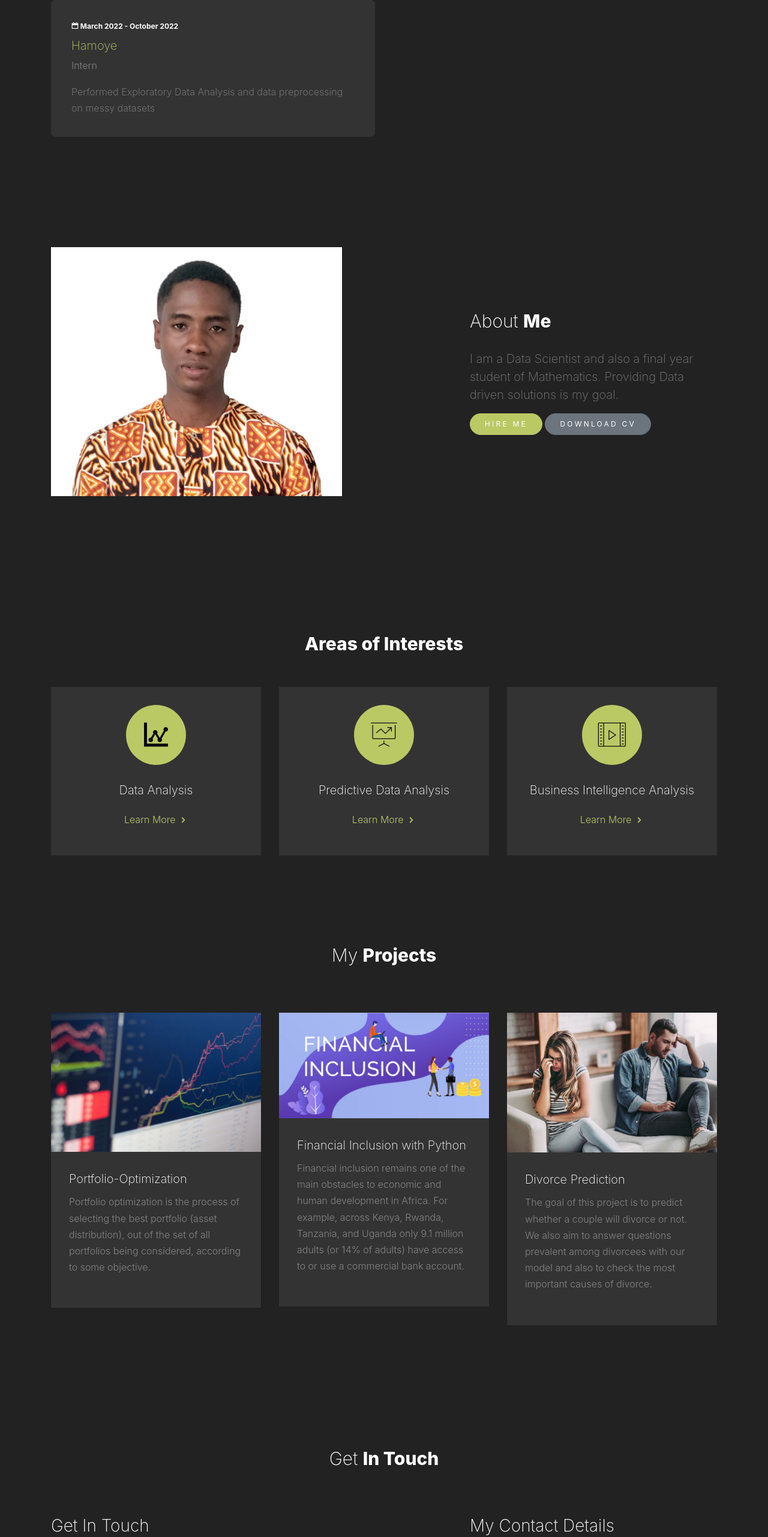
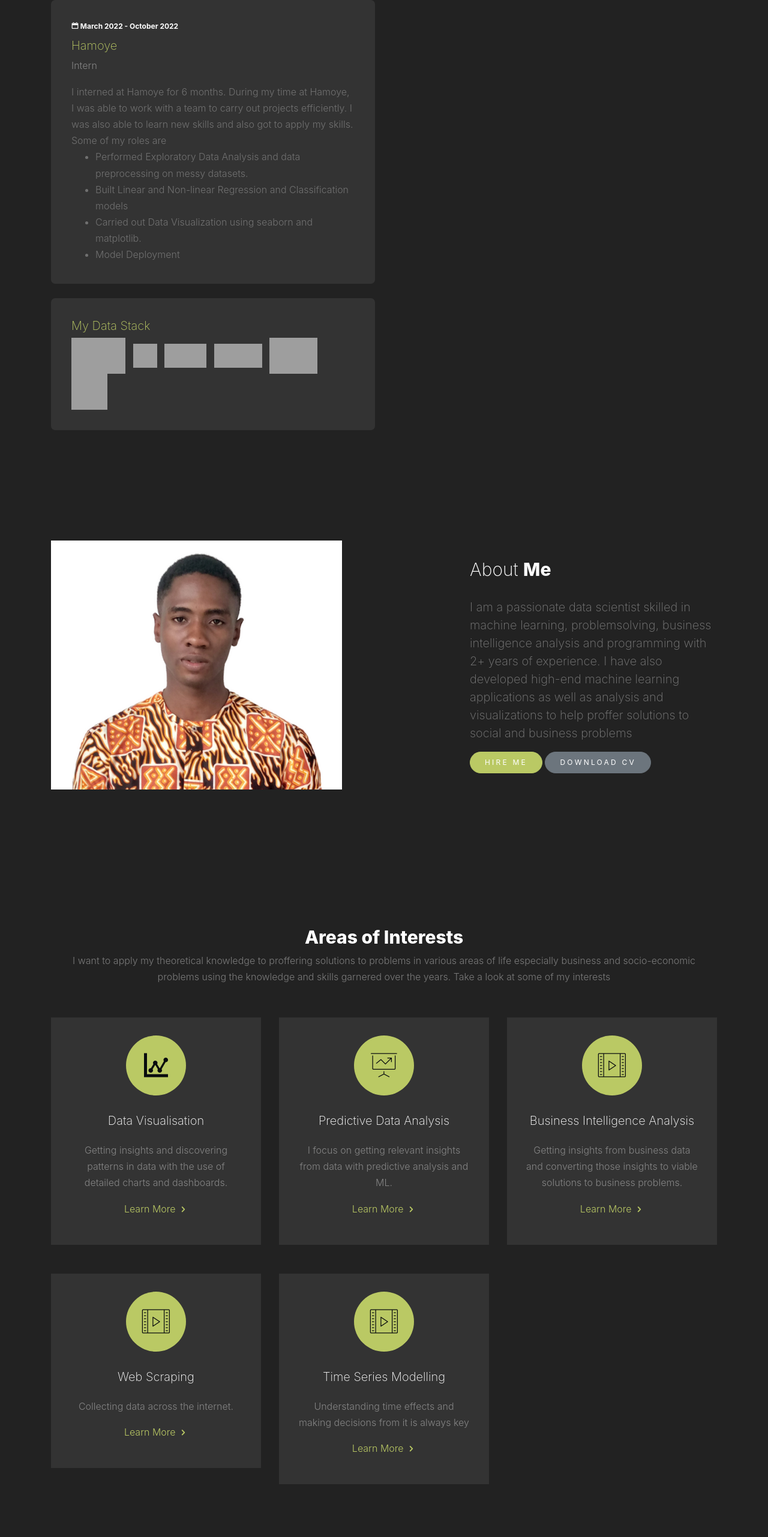
Before and after one commit to david4129/Portfolio, a plain HTML site: page index.html in a window 1280 px wide. Shown: the part 958-3520 px from the top of the page at 60% size. Drawn offline with nearby package versions, Linux system fonts and the light colour scheme; grey boxes are pictures that could not be loaded; files whose address does not match are found by name.

Commit message:
Finishing touches

```diff
--- a/index.html
+++ b/index.html
@@ -239,31 +239,42 @@
 						<span class="date"><span class="icon-calendar"></span> March 2022 - October 2022</span>
 						<h3>Hamoye</h3>
 						<p>Intern</p>
-						<span class="school">Performed Exploratory Data Analysis and data
-							preprocessing on messy datasets</span>
-					</div>
-
-					<!-- <div class="resume-item mb-4">
-						<span class="date"><span class="icon-calendar"></span> March 2013 - Present</span>
-						<h3>Lead Product Designer</h3>
-						<p>Even the all-powerful Pointing has no control about the blind texts it is an almost unorthographic.</p>
-						<span class="school">Facebook</span>
+						<span class="school">I interned at Hamoye for 6 months. During my time at Hamoye, I was able to work with
+							 a team to carry out projects efficiently. I was also able to learn new skills and also got to apply
+							 my skills. Some of my roles are
+							<ul>
+								<li>Performed Exploratory Data Analysis and data preprocessing on messy datasets.</li>
+								<li>Built Linear and Non-linear Regression and Classification models</li>
+								<li>Carried out Data Visualization using seaborn and matplotlib. </li>
+								<li>Model Deployment</li>
+							</ul>
+						</span>
 					</div>
 
 					<div class="resume-item mb-4">
-						<span class="date"><span class="icon-calendar"></span> March 2013 - Present</span>
-						<h3>Lead Product Designer</h3>
-						<p>Even the all-powerful Pointing has no control about the blind texts it is an almost unorthographic.</p>
-						<span class="school">Twitter</span>
+						<h3>My Data Stack</h3>
+						<ul class="list-inline socials-iconmb-4">
+							<li class="list-inline-item">
+								<img width="90" height="60" src="https://download.logo.wine/logo/Microsoft_Excel/Microsoft_Excel-Logo.wine.png">
+							</li>
+							<li class="list-inline-item">
+								<img width="40" height="40" src="https://raw.githubusercontent.com/devicons/devicon/1119b9f84c0290e0f0b38982099a2bd027a48bf1/icons/python/python-original.svg">
+							</li>
+							<li class="list-inline-item">
+								<img width="70" height="40" src="https://logos-world.net/wp-content/uploads/2021/10/Tableau-Emblem.png">
+							</li>
+							<li class="list-inline-item">
+								<img width="80" height="40" src="https://cdn.hackersandslackers.com/2020/12/pandasseries_redo.png">
+							</li>
+							<li class="list-inline-item">
+								<img width="80" height="60" src="https://camo.githubusercontent.com/109927a15915074d15313889468aa9aa688de3b9e38cc4359a01f665d351114e/68747470733a2f2f6d6174706c6f746c69622e6f72672f5f7374617469632f6c6f676f322e737667">
+							</li>
+							<li class="list-inline-item">
+								<img width="60" height="60" src="https://user-images.githubusercontent.com/67586773/105040771-43887300-5a88-11eb-9f01-bee100b9ef22.png">
+							</li>
+						</ul>
 					</div>
 
-					<div class="resume-item mb-4">
-						<span class="date"><span class="icon-calendar"></span> March 2013 - Present</span>
-						<h3>Lead Product Designer</h3>
-						<p>Even the all-powerful Pointing has no control about the blind texts it is an almost unorthographic.</p>
-						<span class="school">Shopify</span>
-					</div>
- -->
 
 				</div>
 			</div>
@@ -280,7 +291,10 @@
 					<div class="section-heading">
 						<h2>About <strong>Me</strong></h2>
 					</div>
-					<p class="lead">I am a Data Scientist and also a final year student of Mathematics. Providing Data driven solutions is my goal.</p>
+					<p class="lead">I am a passionate data scientist skilled in machine learning, problemsolving, business intelligence
+						 analysis and programming with 2+ years of experience. I have also developed high-end machine learning applications
+						  as well as analysis and visualizations to help proffer solutions to social and business problems
+					</p>
 					<!-- <p class="mb-5  ">A small river named Duden flows by their place and supplies it with the necessary regelialia. It is a paradisematic country, in which roasted parts of sentences fly into your mouth.</p> -->
 
 					<p>
@@ -370,6 +384,10 @@
 				<div class="col-md-12">
 					<div class="section-heading text-center">
 						<h2><strong>Areas of Interests</strong></h2>
+						<p>
+							I want to apply my theoretical knowledge to proffering solutions to problems in various areas of life especially business
+							and socio-economic problems using the knowledge and skills garnered over the years. Take a look at some of my interests
+						</p>
 					</div>
 				</div>
 			</div>
@@ -380,8 +398,8 @@
 						<span class="icon">
 							<span class="icon-stats-dots"></span>
 						</span>
-						<h3 class="mb-4">Data Analysis</h3>
-						<!-- <p></p> -->
+						<h3 class="mb-4">Data Visualisation</h3>
+						<p>Getting insights and discovering patterns in data with the use of detailed charts and dashboards.</p>
 						<p><a href="https://github.com/david4129" class="site-link">Learn More <i class="icon-chevron-right"></i></a></p>
 					</div>
 				</div>
@@ -391,7 +409,7 @@
 							<span class="icon-presentation"></span>
 						</span>
 						<h3 class="mb-4">Predictive Data Analysis</h3>
-						<!-- <p>A small river named Duden flows by their place and supplies it with the necessary regelialia. It is a paradisematic country, in which roasted parts of sentences fly into your mouth.</p> -->
+						<p>I focus on getting relevant insights from data with predictive analysis and ML.</p>
 						<p><a href="https://github.com/david4129" class="site-link">Learn More <i class="icon-chevron-right"></i></a></p>
 					</div>
 				</div>
@@ -401,21 +419,32 @@
 							<span class="icon-video2"></span>
 						</span>
 						<h3 class="mb-4">Business Intelligence Analysis</h3>
-						<!-- <p>Even the all-powerful Pointing has no control about the blind texts it is an almost unorthographic life One day however a small line of blind text by the name of Lorem Ipsum decided to leave for the far World of Grammar.</p> -->
+						<p>Getting insights from business data and converting those insights to viable solutions to business problems.</p>
 						<p><a href="https://github.com/david4129" class="site-link">Learn More <i class="icon-chevron-right"></i></a></p>
 					</div>
 				</div>
 
-				<!-- <div class="col-md-6 col-lg-4 text-center mb-5">
+				<div class="col-md-6 col-lg-4 text-center mb-5">
 					<div class="site-service-item site-animate" data-animate-effect="fadeIn">
 						<span class="icon">
 							<span class="icon-video2"></span>
 						</span>
-						<h3 class="mb-4">Business Intelligence Analysis</h3>
-						<p>Even the all-powerful Pointing has no control about the blind texts it is an almost unorthographic life One day however a small line of blind text by the name of Lorem Ipsum decided to leave for the far World of Grammar.</p>
+						<h3 class="mb-4">Web Scraping</h3>
+						<p>Collecting data across the internet.</p>
 						<p><a href="#" class="site-link">Learn More <i class="icon-chevron-right"></i></a></p>
 					</div>
-				</div> -->
+				</div>
+
+				<div class="col-md-6 col-lg-4 text-center mb-5">
+					<div class="site-service-item site-animate" data-animate-effect="fadeIn">
+						<span class="icon">
+							<span class="icon-video2"></span>
+						</span>
+						<h3 class="mb-4">Time Series Modelling</h3>
+						<p>Understanding time effects and making decisions from it is always key</p>
+						<p><a href="#" class="site-link">Learn More <i class="icon-chevron-right"></i></a></p>
+					</div>
+				</div>
 
 
 
@@ -482,8 +511,47 @@
 					</div>
 				</div>
 
+				<div class="col-sm-6 col-lg-4 mb-4">
+					<div class="blog-entry">
+						<a href="https://github.com/david4129/Book-Scraping"><img src="images/web_scraper.jpg" alt="Image placeholder" class="img-fluid"></a>
+						<div class="blog-entry-text">
+							<h3><a href="https://github.com/david4129/Book-Scraping">Web Scraping with BeautifulSoup</a></h3>
+							<p class="mb-4"> In this Project, we are going to be scraping data from bookstoscrape.com, a demo site for webscraping purposes.
+								Our goal is to obtain data from this site, store the data in a dataframe and then perform data analysis on the dataset obtained.
+								We are going to make use of the BeautifulSoup and requests library for the scraping. To complete this project, we are going to
+								build a linear regression model to predict the prices of books.
+							</p>
+
+							<!-- <div class="meta">
+								<a href="#"><span class="icon-calendar"></span> Aug 7, 2018</a>
+								<a href="#"><span class="icon-bubble"></span> 5 Comments</a>
+							</div> -->
+						</div>
+					</div>
+				</div>
+
+				<div class="col-sm-6 col-lg-4 mb-4">
+					<div class="blog-entry">
+						<a href="https://github.com/david4129/Book-Scraping"><img src="images/post_2.jpg" alt="Image placeholder" class="img-fluid"></a>
+						<div class="blog-entry-text">
+							<h3><a href="https://github.com/david4129/Customer-Segmentation-Analysis">Credit Card Customer Customer-Segmentation-Analysis</a></h3>
+							<p class="mb-4">
+								In this project, we analyze the key factors that that influence customer attrition. We also build a Classification model to
+								predict if a customer would churn or not.
+							</p>
+
+							<!-- <div class="meta">
+								<a href="#"><span class="icon-calendar"></span> Aug 7, 2018</a>
+								<a href="#"><span class="icon-bubble"></span> 5 Comments</a>
+							</div> -->
+						</div>
+					</div>
+				</div>
+
+
 			</div>
 		</div>
+
 	</section>
 
 	<section class="site-section" id="section-contact">
@@ -492,10 +560,33 @@
 				<div class="col-md-12 mb-5">
 					<div class="section-heading text-center">
 						<h2>Get <strong>In Touch</strong></h2>
+							<p>I'm always available. Reach me through any of these platforms.</p>
 					</div>
 				</div>
 
-				<div class="col-md-7 mb-5 mb-md-0">
+		<div class="col-md-12 text-center">
+			<p>
+				<ul class="list-inline socials-icon mb-4">
+					<li class="list-inline-item" style="padding-right: 30px;"><a href="https://www.linkedin.com/in/david-ekpo-4b553718a/" target="_blank"><img width="100" height="100" src="https://cdn-icons-png.flaticon.com/512/174/174857.png"></a></li>
+					<li class="list-inline-item" style="padding-right: 30px; "><a href="jofesdavid@gmail.com" target="_blank"><img width="100" height="100" src="https://cdn-icons-png.flaticon.com/512/552/552486.png"></a></li>
+					<li class="list-inline-item" style="padding-right: 30px;"><a href="https://wa.me/2349131476673" target="_blank"><img width="100" height="100" src="https://cdn-icons-png.flaticon.com/512/4494/4494494.png"></a></li>
+					<li class="list-inline-item"><a href="https://twitter.com/EkpoDavid20" target="_blank"><img width="100" height="100" src="https://cdn-icons-png.flaticon.com/512/145/145812.png?w=360"></a></li>
+				</ul>
+			</p>
+		</div>
+
+		<!-- <div class="col-md-12 text-center">
+			<p>
+				<a href="#" class="social-item"><span class="icon-facebook2"></span></a>
+				<a href="https://twitter.com/EkpoDavid20" class="social-item"><span class="icon-twitter"></span></a>
+				<a href="#" class="social-item"><span class="icon-linkedin2"></span></a>
+				<a href="https://www.linkedin.com/in/david-ekpo-4b553718a/" class="social-item"><span class="icon-linkedin2"></span></a>
+				<a href="https://github.com/david4129" class="social-item"><span class="icon-github"></span></a>
+				<a href="https://wa.me/2349131476673" class="social-item"><span class="fa fa-whatsapp"></span></a>
+			</p>
+		</div>-->
+
+				<!-- <div class="col-md-7 mb-5 mb-md-0">
 					<form action="" class="site-form">
 						<h3 class="mb-5">Get In Touch</h3>
 						<div class="form-group">
@@ -525,7 +616,7 @@
 						<li>
 							<span class="text-uppercase">Phone</span>
 							+234 913 1476 673
-						</li>
+						</li> -->
 						<!-- <li>
 							<span class="text-uppercase">Fax</span>
 							+30 976 1382 9922
@@ -535,9 +626,9 @@
 							San Francisco, CA <br>
 							4th Floor8 Lower  <br>
 							San Francisco street, M1 50F
-						</li> -->
+						</li>
 					</ul>
-				</div>
+				</div>-->
 			</div>
 		</div>
 	</section>
@@ -554,17 +645,8 @@
 				</p>
 			</div>
 
-			<div class="row mb-5">
-				<div class="col-md-12 text-center">
-					<p>
-						<!-- <a href="#" class="social-item"><span class="icon-facebook2"></span></a> -->
-						<a href="https://twitter.com/DavidEk60740552" class="social-item"><span class="icon-twitter"></span></a>
-						<!-- <a href="#" class="social-item"><span class="icon-linkedin2"></span></a> -->
-						<a href="https://www.linkedin.com/in/david-ekpo-4b553718a/" class="social-item"><span class="icon-linkedin2"></span></a>
-						<a href="https://github.com/david4129" class="social-item"><span class="icon-github"></span></a>
-					</p>
-				</div>
-			</div>
+
+
 
 		</div>
 	</footer>
```
Also changed, not shown: images/market-segmentation (1).webp (added), images/market-segmentation.webp (added), images/web_scraper.jpg (added).
